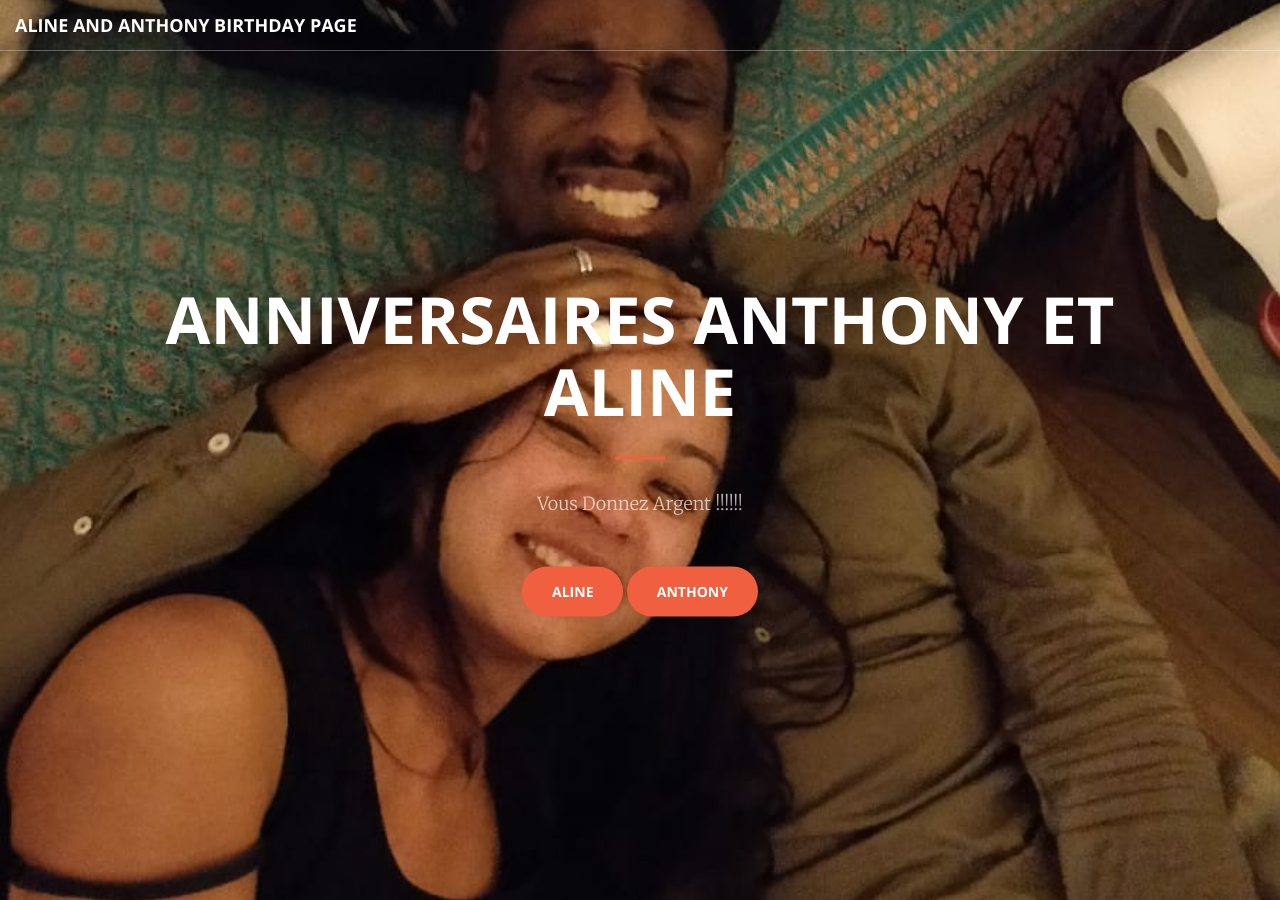
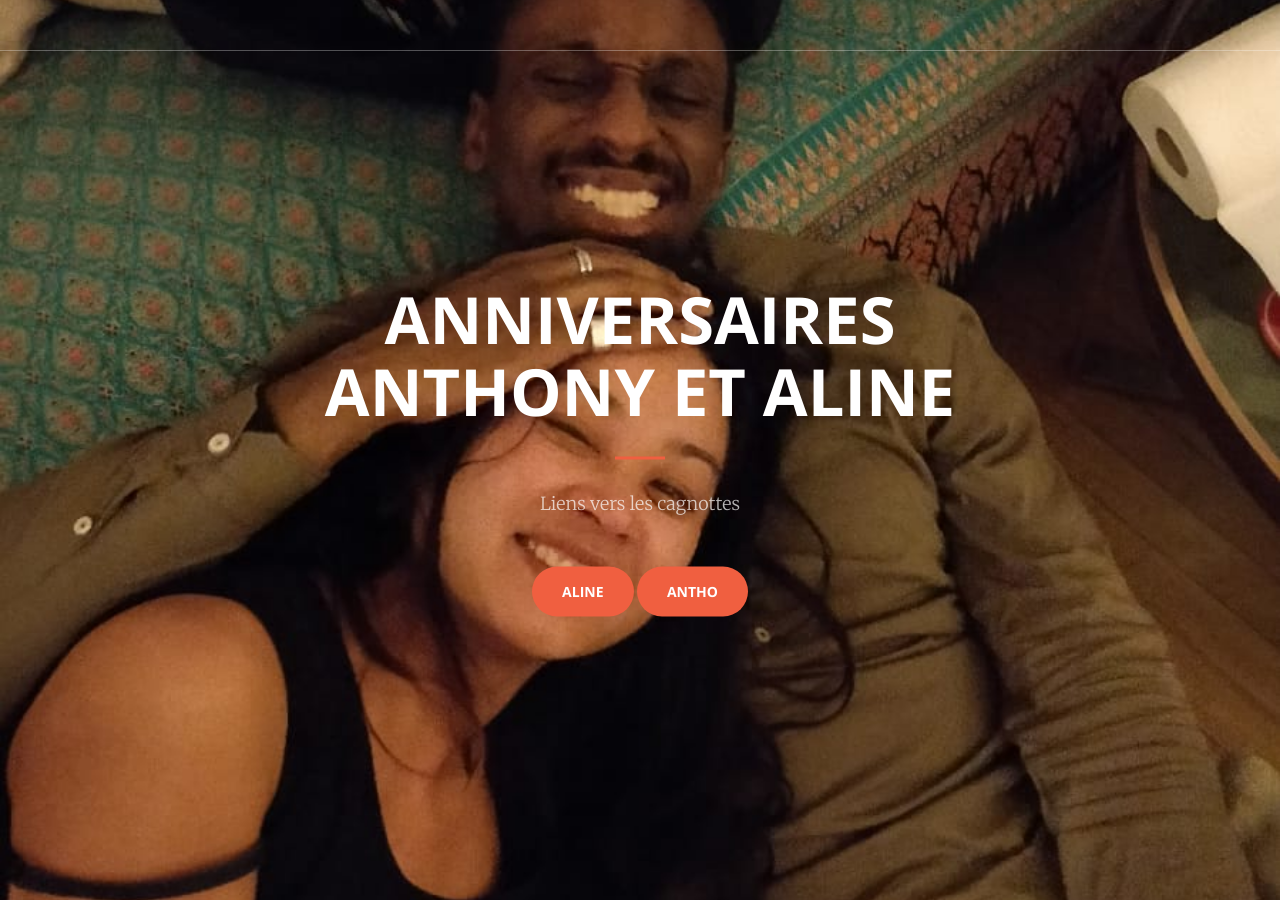
Before and after one commit to birthdayAandA/birthdayAandA.github.io, a Jekyll site: the page built from index.html, in a window 1280 px wide and 900 px high. Built offline with Jekyll 4.4.1, drawn with Linux system fonts in a browser that asks for light colours.

Commit message:
Test commit

```diff
--- a/_includes/header.html
+++ b/_includes/header.html
@@ -1,11 +1,12 @@
 <header>
     <div class="header-content">
         <div class="header-content-inner">
-            <h1> Anniversaires Anthony et Aline  </h1>
+            <h1>Anniversaires</h1>
+            <h1>Anthony et Aline</h1>
             <hr>
-            <p>Vous Donnez Argent !!!!!! </p>
+            <p>Liens vers les cagnottes</p>
             <a href="#about" class="btn btn-primary btn-xl page-scroll">Aline</a>
-            <a href="#about" class="btn btn-primary btn-xl page-scroll">Anthony</a>
+            <a href="#about" class="btn btn-primary btn-xl page-scroll">Antho</a>
         </div>
     </div>
 </header>
--- a/_includes/nav.html
+++ b/_includes/nav.html
@@ -8,7 +8,7 @@
                 <span class="icon-bar"></span>
                 <span class="icon-bar"></span>
             </button-->
-            <a class="navbar-brand page-scroll" href="#page-top">Aline And Anthony BirthDay Page</a>
+            <a class="navbar-brand page-scroll" href="#page-top"></a>
         </div>
 
         <!-- Collect the nav links, forms, and other content for toggling -->
```
